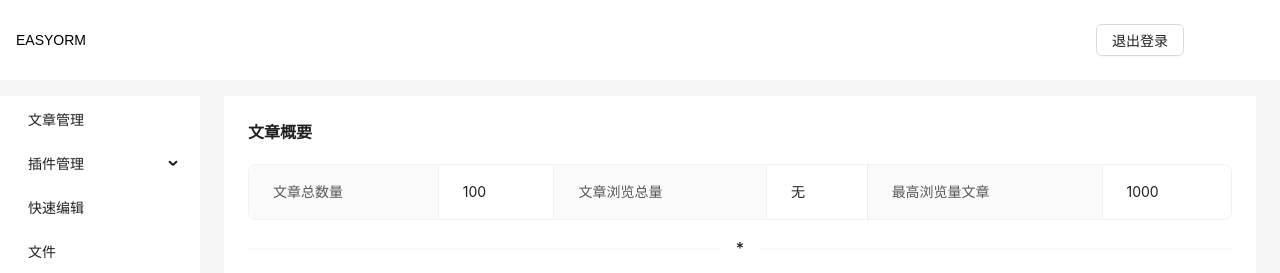
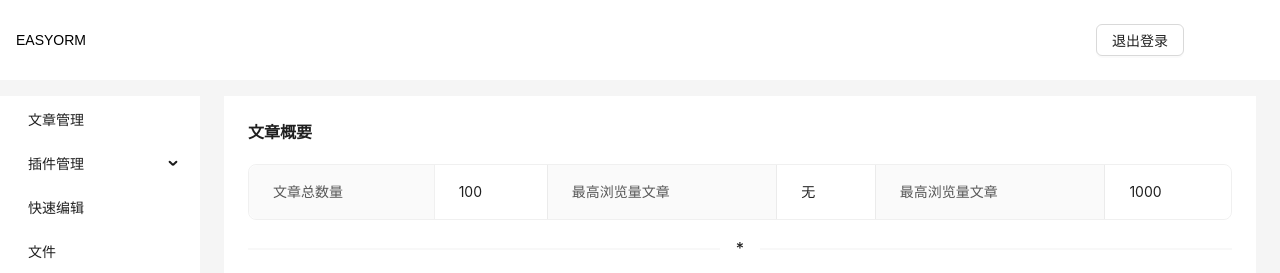
Before and after one commit to xiaobaidadada/easyblog-console, a React (Create React App) app: page /essay in a window 1280 px wide. Shown: the top 273 px of the page. Built offline with nearby package versions, Linux system fonts and the light colour scheme; no server answers.

Commit message:
文件修改

```diff
--- a/src/components/essay/Essay.js
+++ b/src/components/essay/Essay.js
@@ -260,7 +260,7 @@ function Essay(props) {
                 }}
             >
                 <Descriptions.Item label="文章总数量">{info.essay_total}</Descriptions.Item>
-                <Descriptions.Item label="文章浏览总量">{info.max_click}</Descriptions.Item>
+                <Descriptions.Item label="最高浏览量文章">{info.max_click}</Descriptions.Item>
                 <Descriptions.Item label="最高浏览量文章">{info.essay_look_click}</Descriptions.Item>
 
             </Descriptions>
```
